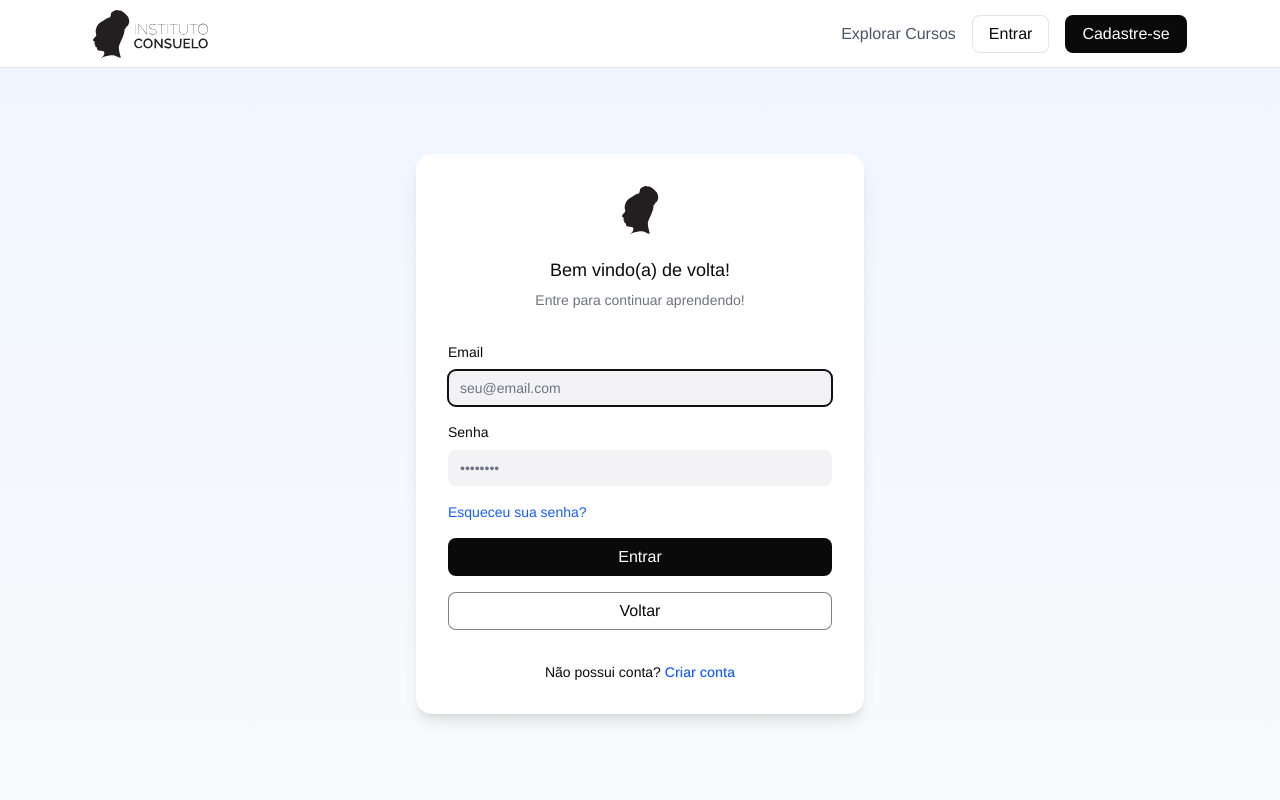
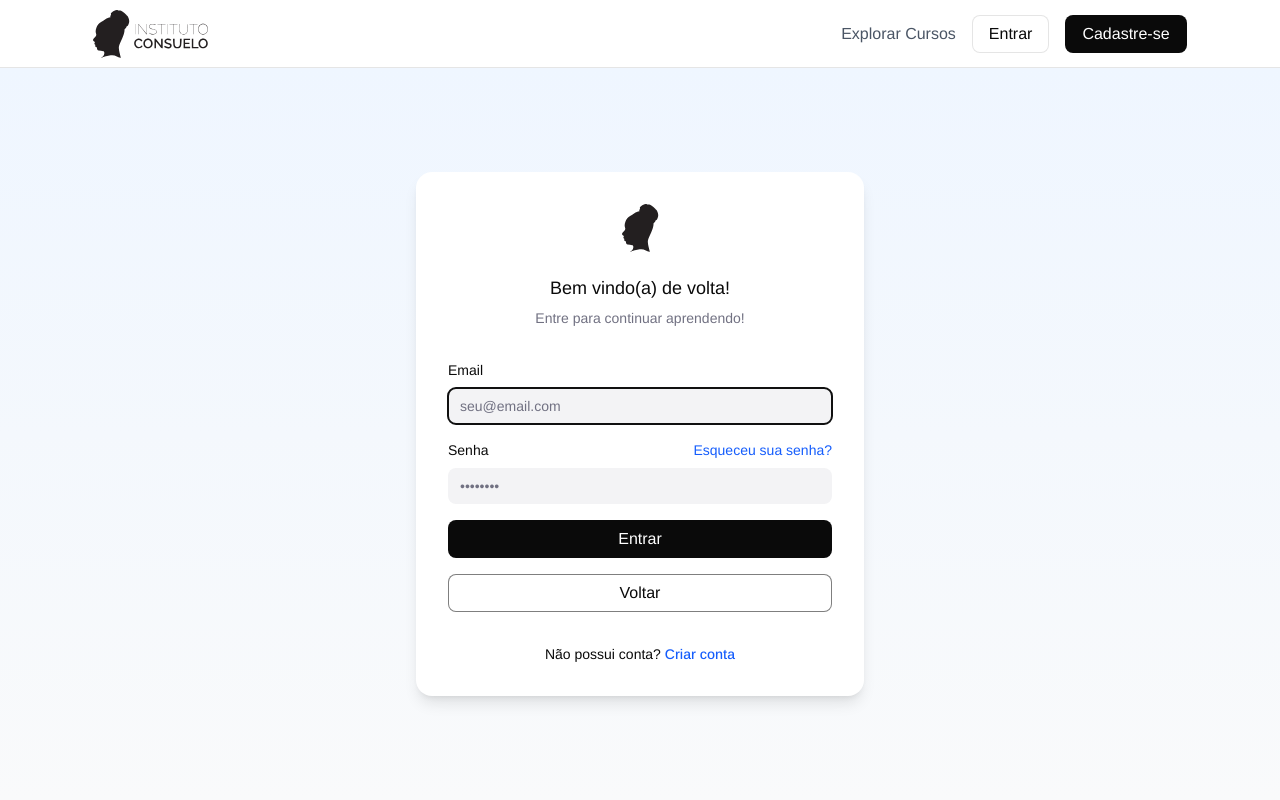
Before and after one commit to Edutech-Instituto-Consuelo/frontend, a React (Vite) app: page /login in a window 1280 px wide. Shown: the top 800 px of the page. Built offline with nearby package versions, Linux system fonts and the light colour scheme.

Commit message:
alinhando link para a pagina de recuperacao de senha

```diff
--- a/src/pages/Publico/Login/components/LoginForm.tsx
+++ b/src/pages/Publico/Login/components/LoginForm.tsx
@@ -40,6 +40,7 @@ export function LoginForm() {
           errors={formErrors}
         />
 
+        <div className="relative">
           <Input
             id="password"
             type="password"
@@ -50,9 +51,10 @@ export function LoginForm() {
             errors={formErrors}
           />
 
-        <Link to="/forgot-password" className="link text-sm">
+          <Link to="/forgot-password" className="link text-sm absolute right-0 top-0">
             Esqueceu sua senha?
           </Link>
+        </div>
 
         <Button fullWidth type="submit" disabled={isSubmitting}>
           {isSubmitting ? "Entrando..." : "Entrar"}
```
Lines whose indentation alone changed are shown as unchanged.
